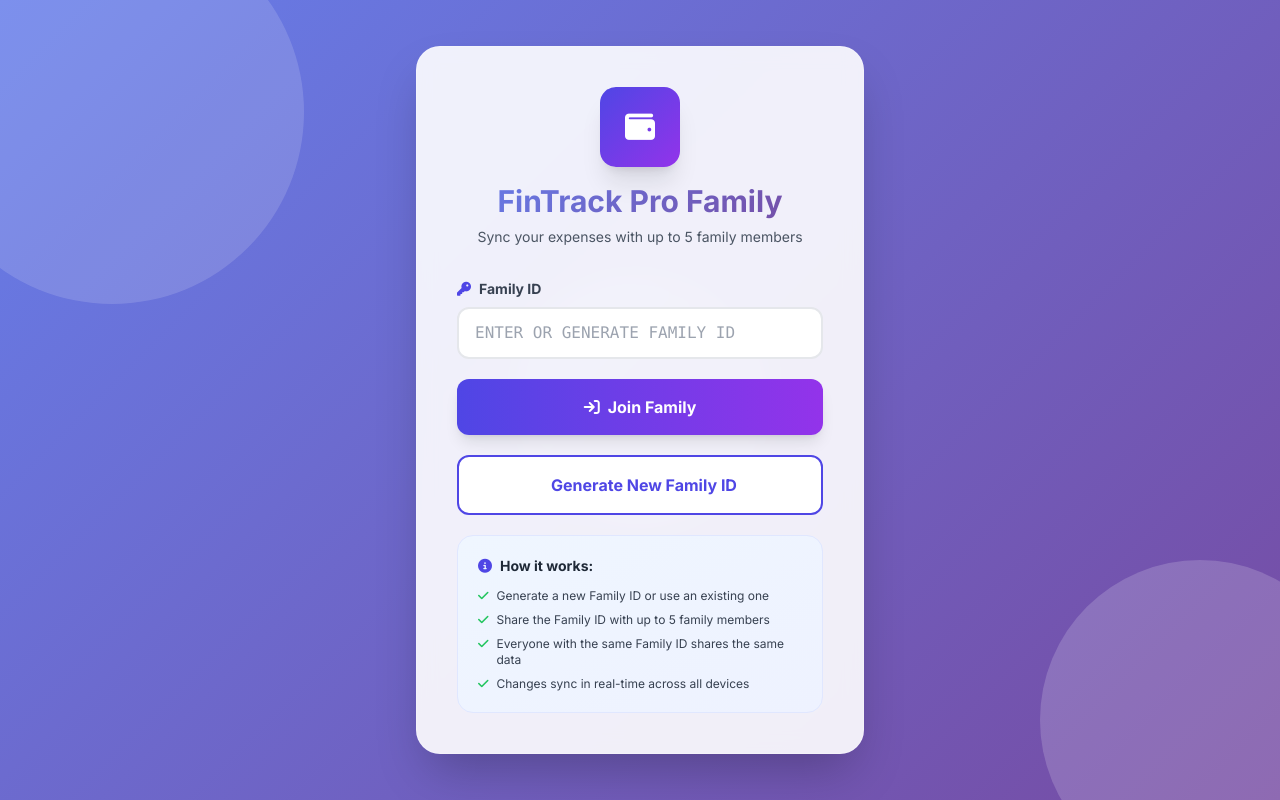
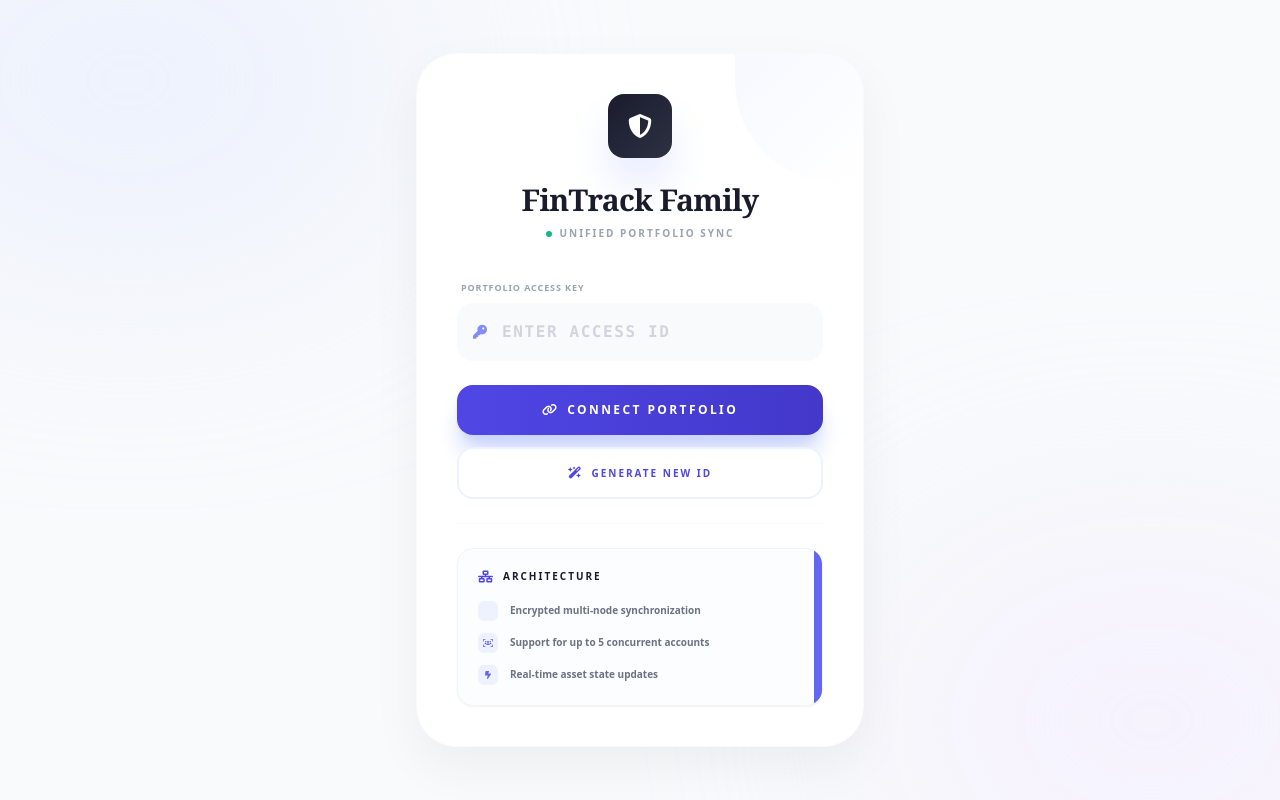
Before and after one commit to Someshwaran01/fintrack-pro, a React (Vite) app: page / in a window 1280 px wide. Built offline with nearby package versions, Linux system fonts and the light colour scheme.

Commit message:
design: complete revamp of Family Setup (Login) page with premium branding

```diff
--- a/components/FamilySetup.tsx
+++ b/components/FamilySetup.tsx
@@ -96,73 +96,75 @@ const FamilySetup: React.FC<FamilySetupProps> = ({ onComplete }) => {
     };
 
     return (
-        <div className="min-h-screen flex items-center justify-center p-5 relative overflow-hidden" style={{
-            background: 'linear-gradient(135deg, #667eea 0%, #764ba2 100%)'
-        }}>
-            {/* Animated background circles */}
-            <div className="absolute inset-0 overflow-hidden opacity-20">
-                <div className="absolute w-96 h-96 bg-white rounded-full -top-20 -left-20 animate-pulse"></div>
-                <div className="absolute w-80 h-80 bg-white rounded-full -bottom-20 -right-20" style={{ animation: 'pulse 3s cubic-bezier(0.4, 0, 0.6, 1) infinite' }}></div>
-                <div className="absolute w-64 h-64 bg-white rounded-full top-1/2 left-1/2 transform -translate-x-1/2 -translate-y-1/2" style={{ animation: 'pulse 4s cubic-bezier(0.4, 0, 0.6, 1) infinite' }}></div>
+        <div className="min-h-screen bg-[#f8fafc] flex items-center justify-center p-6 relative overflow-hidden font-sans">
+            {/* Soft mesh background */}
+            <div className="absolute top-[-10%] left-[-10%] w-[40%] h-[40%] bg-indigo-100/50 rounded-full blur-[120px]"></div>
+            <div className="absolute bottom-[-10%] right-[-10%] w-[40%] h-[40%] bg-purple-100/50 rounded-full blur-[120px]"></div>
+
+            <div className="relative w-full max-w-md bg-white rounded-[2.5rem] shadow-[0_20px_50px_rgba(0,0,0,0.05)] border border-gray-50 p-10 animate-fadeIn overflow-hidden">
+                {/* Texture accent */}
+                <div className="absolute top-0 right-0 w-32 h-32 bg-gradient-to-br from-indigo-50/50 to-transparent rounded-bl-[100px]"></div>
+
+                <div className="text-center mb-10">
+                    <div className="w-16 h-16 bg-gradient-to-br from-[#1a1c2e] to-[#2d3142] rounded-2xl flex items-center justify-center mx-auto mb-6 shadow-2xl shadow-indigo-200">
+                        <i className="fa-solid fa-shield-halved text-white text-2xl"></i>
+                    </div>
+                    <h1 className="text-3xl font-serif font-black text-[#1a1c2e] tracking-tight mb-2">
+                        FinTrack Family
+                    </h1>
+                    <div className="flex items-center justify-center space-x-2">
+                        <span className="h-1.5 w-1.5 bg-emerald-500 rounded-full"></span>
+                        <p className="text-[10px] font-black uppercase tracking-[0.2em] text-gray-400">
+                            Unified Portfolio Sync
+                        </p>
+                    </div>
                 </div>
 
-            <div className="relative glass rounded-3xl p-10 max-w-md w-full shadow-2xl animate-fadeIn" style={{ animation: 'fadeIn 0.8s ease-out' }}>
-                <div className="text-center mb-8">
-                    <div className="w-20 h-20 bg-gradient-to-br from-indigo-600 to-purple-600 rounded-2xl flex items-center justify-center mx-auto mb-4 shadow-xl">
-                        <i className="fa-solid fa-wallet text-white text-3xl"></i>
-                    </div>
-                    <h1 className="text-3xl font-bold text-gray-800 mb-2 gradient-text">
-                        FinTrack Pro Family
-                    </h1>
-                    <p className="text-gray-600 text-sm">
-                        Sync your expenses with up to 5 family members
-                    </p>
-                </div>
-
-                <div className="space-y-5">
-                    <div>
-                        <label className="block text-sm font-bold text-gray-700 mb-2">
-                            <i className="fa-solid fa-key mr-2 text-indigo-600"></i>
-                            Family ID
+                <div className="space-y-6">
+                    <div className="relative">
+                        <label className="text-[9px] font-black text-gray-400 uppercase tracking-widest ml-1 mb-2 block">
+                            Portfolio Access Key
                         </label>
+                        <div className="relative group">
+                            <i className="fa-solid fa-key absolute left-4 top-1/2 -translate-y-1/2 text-indigo-400 text-sm transition-colors group-focus-within:text-indigo-600"></i>
                             <input
                                 type="text"
                                 id="family-id"
                                 name="family-id"
                                 value={familyId}
                                 onChange={(e) => setFamilyId(e.target.value)}
-                            placeholder="Enter or generate Family ID"
-                            className="w-full px-4 py-3 border-2 border-gray-200 rounded-xl text-base font-mono uppercase focus:border-indigo-500 focus:ring-2 focus:ring-indigo-200 transition-all outline-none"
+                                placeholder="ENTER ACCESS ID"
+                                className="w-full pl-11 pr-4 py-4 bg-gray-50 border border-transparent rounded-2xl text-base font-mono font-bold tracking-[0.1em] placeholder:text-gray-300 focus:bg-white focus:border-indigo-100 focus:ring-4 focus:ring-indigo-500/5 transition-all outline-none text-[#1a1c2e]"
                                 maxLength={8}
                             />
                         </div>
+                    </div>
 
                     {error && (
-                        <div className="bg-red-50 border-l-4 border-red-500 text-red-700 p-4 rounded-lg animate-slideInUp">
-                            <div className="flex items-center">
-                                <i className="fa-solid fa-exclamation-circle mr-2"></i>
-                                <span className="text-sm">{error}</span>
-                            </div>
+                        <div className="bg-red-50 border border-red-100 text-red-600 px-4 py-3 rounded-2xl text-xs font-bold animate-slideInUp flex items-center shadow-sm">
+                            <i className="fa-solid fa-circle-exclamation mr-2 text-sm"></i>
+                            <span>{error}</span>
                         </div>
                     )}
 
+                    <div className="flex flex-col space-y-3">
                         <button
                             onClick={handleJoinFamily}
                             disabled={isLoading}
-                        className={`w-full py-4 rounded-xl font-bold text-white text-base shadow-lg transition-all transform ${isLoading
-                            ? 'bg-gray-400 cursor-not-allowed'
-                            : 'bg-gradient-to-r from-indigo-600 to-purple-600 hover:shadow-2xl hover:-translate-y-0.5 active:translate-y-0'
+                            className={`w-full py-4 rounded-2xl font-black text-[12px] uppercase tracking-[0.2em] text-white shadow-xl shadow-indigo-200 transition-all active:scale-[0.98] ${isLoading
+                                ? 'bg-indigo-300'
+                                : 'bg-gradient-to-r from-indigo-600 to-indigo-700 hover:from-indigo-700 hover:to-indigo-800'
                                 }`}
                         >
                             {isLoading ? (
                                 <span className="flex items-center justify-center">
-                                <i className="fa-solid fa-spinner fa-spin mr-2"></i>
-                                Joining...
+                                    <i className="fa-solid fa-circle-notch fa-spin mr-2"></i>
+                                    Syncing...
                                 </span>
                             ) : (
                                 <span className="flex items-center justify-center">
-                                <i className="fa-solid fa-arrow-right-to-bracket mr-2"></i>
-                                Join Family
+                                    <i className="fa-solid fa-link mr-2"></i>
+                                    Connect Portfolio
                                 </span>
                             )}
                         </button>
@@ -170,38 +172,35 @@ const FamilySetup: React.FC<FamilySetupProps> = ({ onComplete }) => {
                         <button
                             onClick={generateFamilyId}
                             disabled={isLoading}
-                        className={`w-full py-4 bg-white border-2 border-indigo-600 text-indigo-600 rounded-xl font-bold text-base transition-all transform ${isLoading
-                            ? 'opacity-50 cursor-not-allowed'
-                            : 'hover:bg-indigo-50 hover:shadow-lg hover:-translate-y-0.5 active:translate-y-0'
-                            }`}
+                            className={`w-full py-4 bg-white border-2 border-indigo-50 text-indigo-600 rounded-2xl font-black text-[10px] uppercase tracking-[0.2em] transition-all hover:bg-gray-50 active:scale-[0.98] ${isLoading ? 'opacity-50' : ''}`}
                         >
-                        <i className="fa-solid fa-sparkles mr-2"></i>
-                        Generate New Family ID
+                            <i className="fa-solid fa-wand-magic-sparkles mr-2 text-xs"></i>
+                            Generate New ID
                         </button>
+                    </div>
 
-                    <div className="bg-gradient-to-br from-blue-50 to-indigo-50 p-5 rounded-2xl border border-indigo-100">
-                        <h3 className="text-sm font-bold text-gray-800 mb-3 flex items-center">
-                            <i className="fa-solid fa-circle-info text-indigo-600 mr-2"></i>
-                            How it works:
+                    <div className="pt-6 border-t border-gray-50">
+                        <div className="bg-[#fcfdff] p-5 rounded-2xl border border-gray-100 shadow-sm relative overflow-hidden group">
+                            <div className="absolute top-0 right-0 w-2 h-full bg-indigo-500 group-hover:w-3 transition-all"></div>
+                            <h3 className="text-[10px] font-black text-[#1a1c2e] uppercase tracking-[0.2em] mb-4 flex items-center">
+                                <i className="fa-solid fa-network-wired text-indigo-600 mr-2 text-xs"></i>
+                                Architecture
                             </h3>
-                        <ul className="text-xs text-gray-700 space-y-2">
-                            <li className="flex items-start">
-                                <i className="fa-solid fa-check text-green-500 mr-2 mt-0.5"></i>
-                                <span>Generate a new Family ID or use an existing one</span>
+                            <ul className="space-y-3">
+                                {[
+                                    { icon: 'fa-shield-check', text: 'Encrypted multi-node synchronization' },
+                                    { icon: 'fa-users-viewfinder', text: 'Support for up to 5 concurrent accounts' },
+                                    { icon: 'fa-bolt-lightning', text: 'Real-time asset state updates' }
+                                ].map((item, idx) => (
+                                    <li key={idx} className="flex items-center text-[10px] font-bold text-gray-500">
+                                        <div className="w-5 h-5 rounded-md bg-indigo-50 flex items-center justify-center mr-3 text-indigo-500">
+                                            <i className={`fa-solid ${item.icon} text-[8px]`}></i>
+                                        </div>
+                                        {item.text}
                                     </li>
-                            <li className="flex items-start">
-                                <i className="fa-solid fa-check text-green-500 mr-2 mt-0.5"></i>
-                                <span>Share the Family ID with up to 5 family members</span>
-                            </li>
-                            <li className="flex items-start">
-                                <i className="fa-solid fa-check text-green-500 mr-2 mt-0.5"></i>
-                                <span>Everyone with the same Family ID shares the same data</span>
-                            </li>
-                            <li className="flex items-start">
-                                <i className="fa-solid fa-check text-green-500 mr-2 mt-0.5"></i>
-                                <span>Changes sync in real-time across all devices</span>
-                            </li>
+                                ))}
                             </ul>
+                        </div>
                     </div>
                 </div>
             </div>
```
Lines whose indentation alone changed are shown as unchanged.
